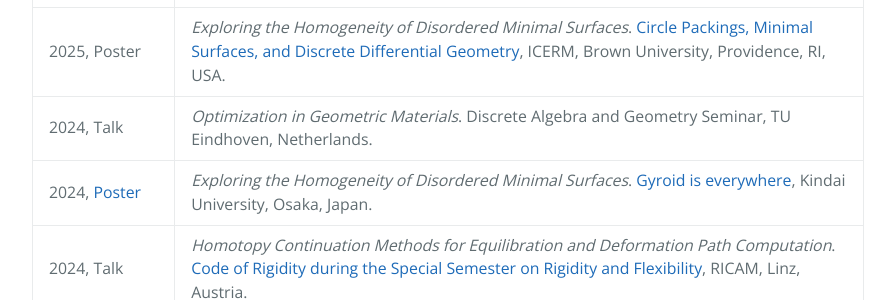
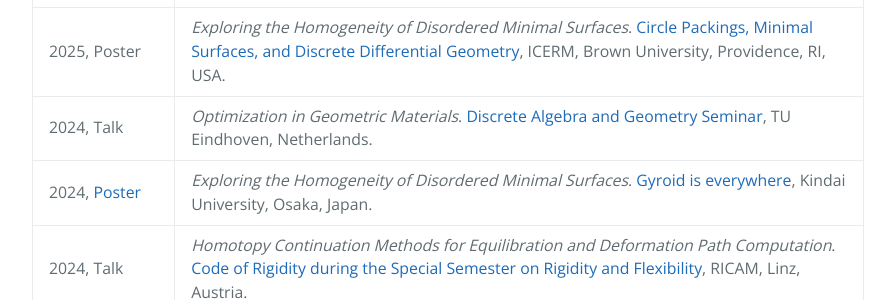
Before and after one commit to matthiashimmelmann/matthiashimmelmann.github.io, a Jekyll site: the page built from research.md, in a window 1280 px wide and 900 px high, scrolled down 1148 px. Shown: the part 155-455 px from the top of the window, without its empty margins (192-1087 px from the left). Built offline with Jekyll 4.4.1, drawn with Linux system fonts in a browser that asks for light colours; part of the change alters nothing that is shown.

Commit message:
Added discrete algebra and geometry seminar

```diff
--- a/research.md
+++ b/research.md
@@ -57,7 +57,7 @@ description: Matthias Himmelmann.
 
   <tr>
         <td>2024, Talk</td>
-        <td><i>Optimization in Geometric Materials</i>. Discrete Algebra and Geometry Seminar, TU Eindhoven, Netherlands.</td>
+        <td><i>Optimization in Geometric Materials</i>. <a href="https://sites.google.com/view/appliedgeometryalgebra/home/seminars">Discrete Algebra and Geometry Seminar</a>, TU Eindhoven, Netherlands.</td>
   </tr>
 
   <tr>
```
